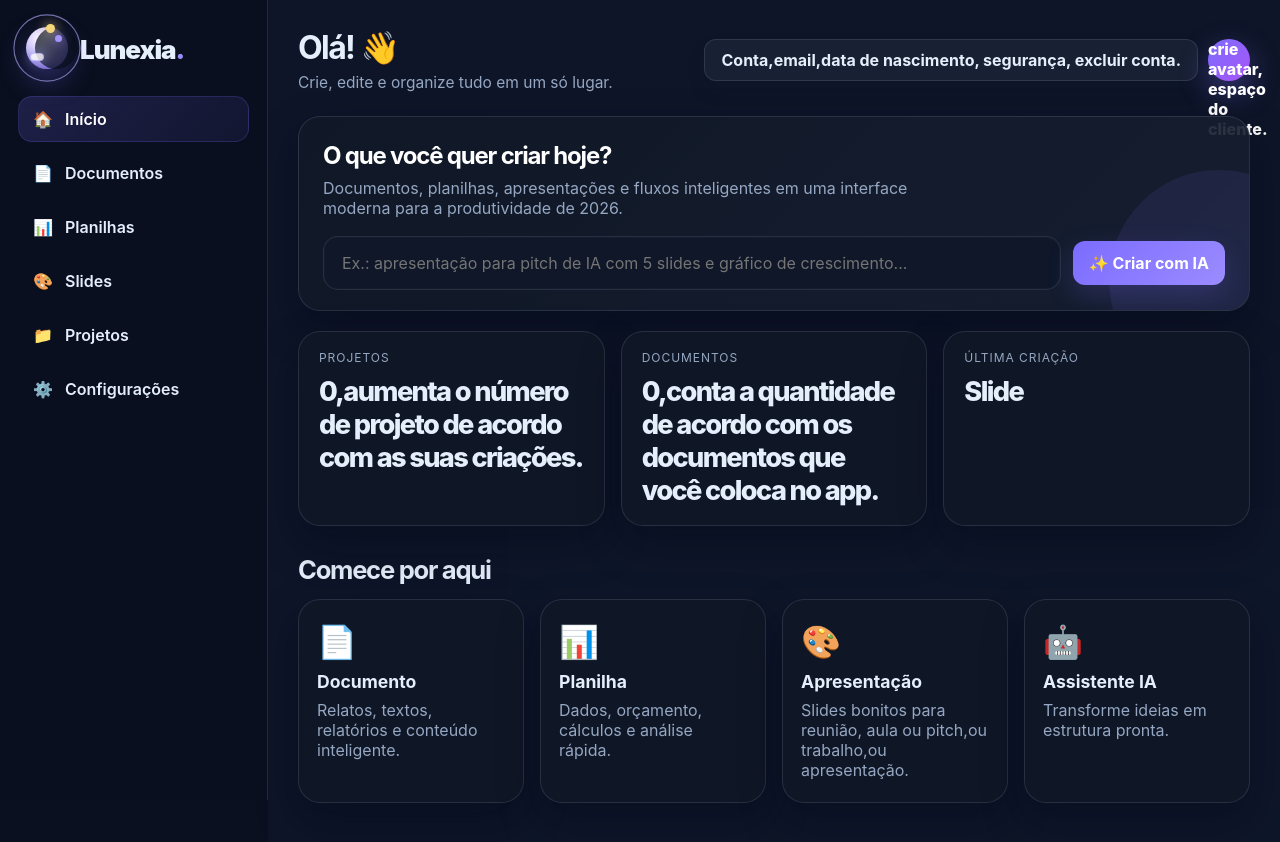
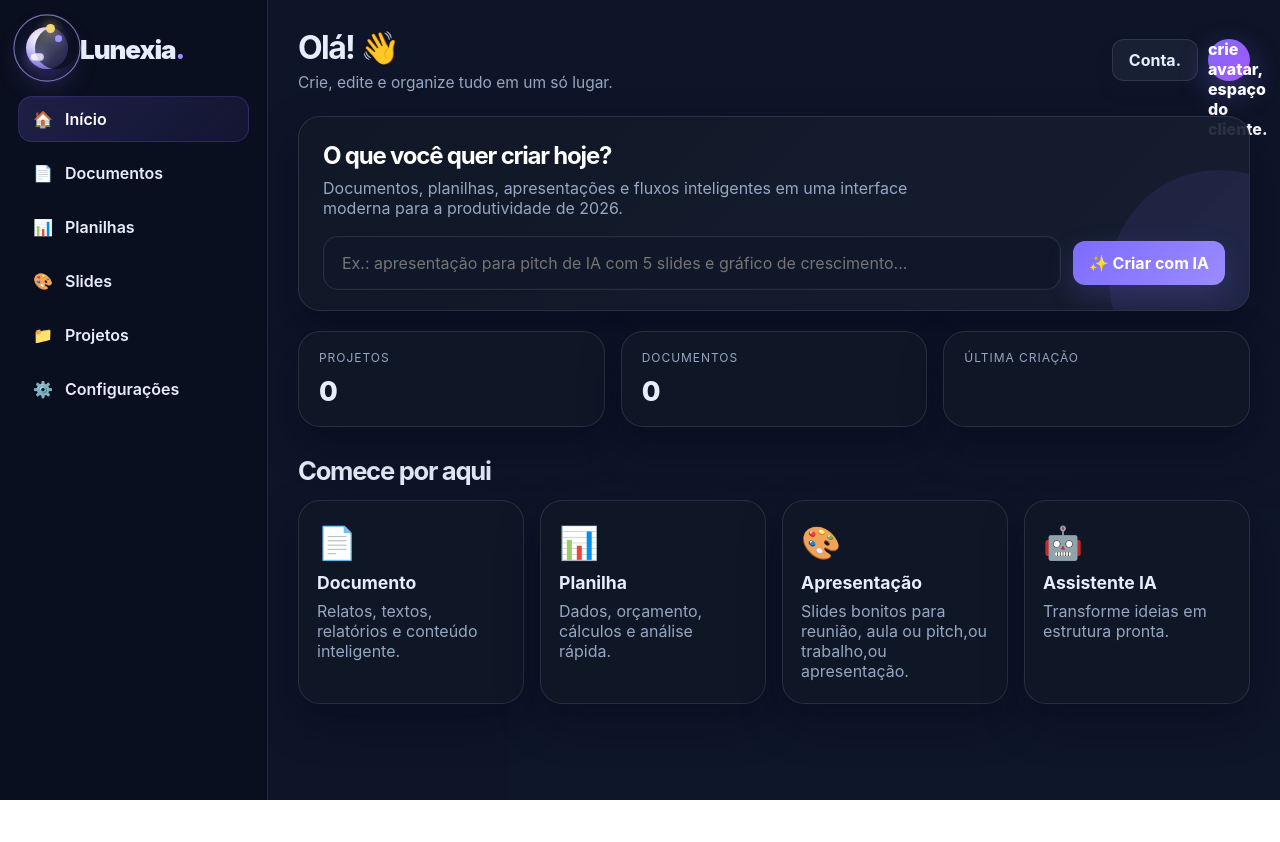
Before and after one commit to nexiaoficial/Lunexia-, a plain HTML site: page app.html in a window 1280 px wide. After the commit the page ends 800 px from the top, so only its background shows below. Drawn offline with Linux system fonts and the light colour scheme.

Commit message:
Update app.html
Atualizações 1.3

```diff
--- a/app.html
+++ b/app.html
@@ -999,7 +999,7 @@
           </div>
         </div>
         <div class="top-actions">
-          <button class="pill-btn" onclick="openLogin()">Conta,email,data de nascimento, segurança, excluir conta.</button>
+          <button class="pill-btn" onclick="openLogin()">Conta.</button>
           <div class="avatar" id="avatarInitial">crie avatar, espaço do cliente.</div>
         </div>
       </div>
@@ -1018,15 +1018,15 @@
         <div class="stats">
           <div class="stat-card">
             <div class="stat-label">Projetos</div>
-            <div id="countProjects" class="stat-value">0,aumenta o número de projeto de acordo com as suas criações.</div>
+            <div id="countProjects" class="stat-value">0</div>
           </div>
           <div class="stat-card">
             <div class="stat-label">Documentos</div>
-            <div id="countDocs" class="stat-value">0,conta a quantidade de acordo com os documentos que você coloca no app.</div>
+            <div id="countDocs" class="stat-value">0</div>
           </div>
           <div class="stat-card">
             <div class="stat-label">Última criação</div>
-            <div id="lastType" class="stat-value">Slide</div>
+            <div id="lastType" class="stat-value"></div>
           </div>
         </div>
 
@@ -1109,7 +1109,7 @@
           <button onclick="addRow()">+ Linha</button>
           <button onclick="addColumn()">+ Coluna</button>
           <button onclick="sumSelected()">Somar</button>
-          <button onclick="newSheet()">Nova planilha</button>
+          <button onclick="newSheet()">+Nova planilha</button>
         </div>
         <div class="sheet-panel">
           <div class="formula-bar">
```
